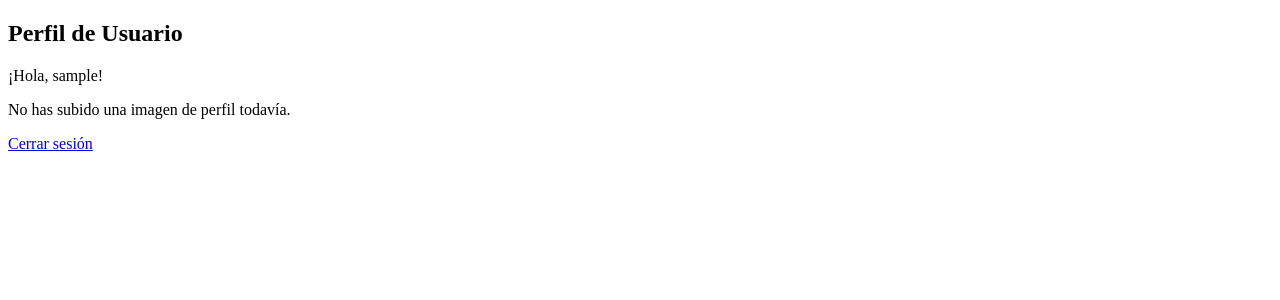
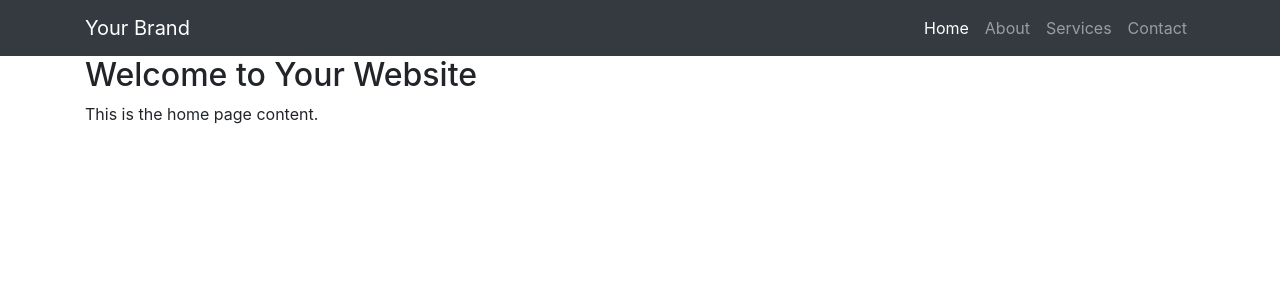
Before and after one commit to Becerra-Seba/leccion4, a Django app: page /home/ in a window 1280 px wide. Shown: the top 300 px of the page. Run offline with Django 5.2, Linux system fonts and the light colour scheme; the visitor is signed in with stand-in values (Sample User, id 1); some libraries are stand-ins or nearby versions.

Commit message:
mis cambios

```diff
--- a/perfil/usuariosapp/templates/home.html
+++ b/perfil/usuariosapp/templates/home.html
@@ -3,23 +3,50 @@
 <head>
     <meta charset="UTF-8">
     <meta name="viewport" content="width=device-width, initial-scale=1.0">
-    <title>Perfil</title>
+    <title>Home</title>
+    <!-- Bootstrap CSS -->
+    <link href="https://stackpath.bootstrapcdn.com/bootstrap/4.5.2/css/bootstrap.min.css" rel="stylesheet">
+    <style>
+        /* Custom CSS can be added here */
+        body {
+            padding-top: 56px; /* 56px is the height of the fixed navbar */
+        }
+    </style>
 </head>
 <body>
-    <h2>Perfil de Usuario</h2>
-    <div>
-        {% if user.is_authenticated %}
-            <p>¡Hola, {{ user.username }}!</p>
-            {% if user.userprofile.profile_picture %}
-                <img src="{{ user.userprofile.profile_picture.url }}" alt="Imagen de perfil" width="50px">
-            {% else %}
-                <p>No has subido una imagen de perfil todavía.</p>
-            {% endif %}
-            <a href="{% url 'logout' %}">Cerrar sesión</a>
-        {% else %}
-            <p>Inicia sesión para ver tu perfil.</p>
-            <a href="{% url 'login' %}">Iniciar sesión</a>
-        {% endif %}
+    <!-- Navigation bar -->
+    <nav class="navbar navbar-expand-lg navbar-dark bg-dark fixed-top">
+        <div class="container">
+            <a class="navbar-brand" href="#">Your Brand</a>
+            <button class="navbar-toggler" type="button" data-toggle="collapse" data-target="#navbarNav" aria-controls="navbarNav" aria-expanded="false" aria-label="Toggle navigation">
+                <span class="navbar-toggler-icon"></span>
+            </button>
+            <div class="collapse navbar-collapse" id="navbarNav">
+                <ul class="navbar-nav ml-auto">
+                    <li class="nav-item active">
+                        <a class="nav-link" href="#">Home</a>
+                    </li>
+                    <li class="nav-item">
+                        <a class="nav-link" href="#">About</a>
+                    </li>
+                    <li class="nav-item">
+                        <a class="nav-link" href="#">Services</a>
+                    </li>
+                    <li class="nav-item">
+                        <a class="nav-link" href="#">Contact</a>
+                    </li>
+                </ul>
+            </div>
+        </div>
+    </nav>
+
+    <!-- Main content -->
+    <div class="container">
+        <h2>Welcome to Your Website</h2>
+        <p>This is the home page content.</p>
     </div>
+
+    <!-- Bootstrap JS (Optional) -->
+    <script src="https://stackpath.bootstrapcdn.com/bootstrap/4.5.2/js/bootstrap.min.js"></script>
 </body>
 </html>
```
Also changed, not shown: perfil/usuariosapp/templates/profile.html (+21 -6 lines), perfil/usuariosapp/templates/registration/login.html (+19 -3 lines), perfil/usuariosapp/templates/registration/signup.html (+18 -6 lines), perfil/media/profile_pictures/69194617_1004.webp (added), perfil/media/profile_pictures/little-white-pregnant-jack-russell-260nw-2032597808_pBx2yic.webp (added).
